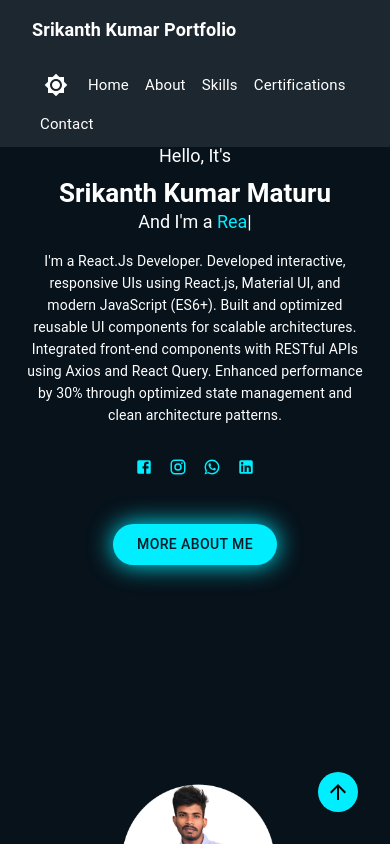
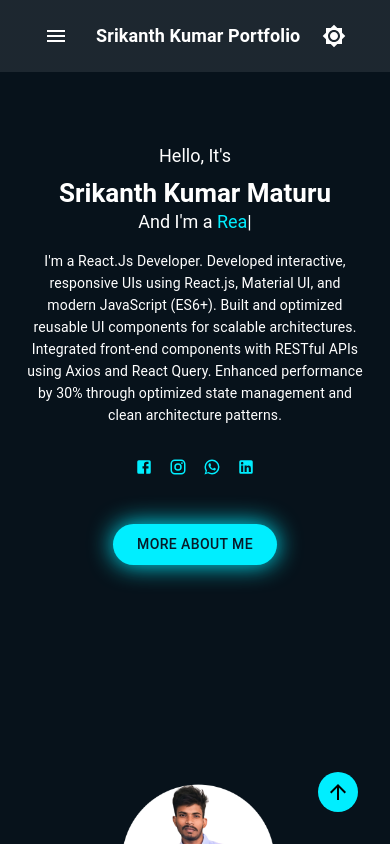
Before and after one commit to msrikr/Srikanth-Portfolio, a React (Create React App) app: page / in a window 390 px wide. Shown: the top 844 px of the page. Built offline with nearby package versions, Linux system fonts and the light colour scheme.

Commit message:
hamburger-menu

```diff
--- a/src/components/Header.js
+++ b/src/components/Header.js
@@ -1,12 +1,37 @@
-import React from "react";
-import { AppBar, Toolbar, Typography, Box, Link, IconButton, Tooltip } from "@mui/material";
+import React, { useState } from "react";
+import {
+  AppBar,
+  Toolbar,
+  Typography,
+  Box,
+  Link,
+  IconButton,
+  Tooltip,
+  Drawer,
+  List,
+  ListItem,
+  ListItemButton,
+  ListItemText
+} from "@mui/material";
 import Brightness4Icon from "@mui/icons-material/Brightness4";
 import Brightness7Icon from "@mui/icons-material/Brightness7";
+import MenuIcon from "@mui/icons-material/Menu";
+import CloseIcon from "@mui/icons-material/Close";
 
 const Header = ({ mode = "dark", toggleTheme = () => { } }) => {
   const links = ["Home", "About", "Skills", "Certifications", "Contact"];
+  const [mobileMenuOpen, setMobileMenuOpen] = useState(false);
+
+  const toggleMobileMenu = () => {
+    setMobileMenuOpen(!mobileMenuOpen);
+  };
+
+  const handleLinkClick = () => {
+    setMobileMenuOpen(false);
+  };
 
   return (
+    <>
       <AppBar
         position="fixed"
         sx={{
@@ -23,13 +48,25 @@ const Header = ({ mode = "dark", toggleTheme = () => { } }) => {
         <Toolbar
           sx={{
             display: "flex",
-          flexDirection: { xs: "column", sm: "row" },   // <-- mobile = column, desktop = row
-          alignItems: { xs: "flex-start", sm: "center" },
+            alignItems: "center",
             justifyContent: "space-between",
             width: "100%",
-          gap: { xs: 1, sm: 0 },  // spacing between lines on mobile
           }}
         >
+          {/* Hamburger Menu Icon - Mobile Only */}
+          <IconButton
+            onClick={toggleMobileMenu}
+            sx={{
+              display: { xs: "flex", md: "none" },
+              color: "#fff",
+              mr: 2
+            }}
+            aria-label="menu"
+            size="large"
+          >
+            <MenuIcon />
+          </IconButton>
+
           {/* Portfolio Name */}
           <Typography
             variant="h6"
@@ -37,25 +74,24 @@ const Header = ({ mode = "dark", toggleTheme = () => { } }) => {
               color: "#fff",
               fontWeight: 600,
               fontSize: { xs: "18px", sm: "20px" },
-            mt: { xs: 1, sm: 0 },
+              flexGrow: { xs: 1, md: 0 },
             }}
           >
             Srikanth Kumar Portfolio
           </Typography>
 
-        {/* Navigation Links */}
+          {/* Desktop Navigation Links */}
           <Box
             sx={{
-            display: "flex",
-            flexWrap: "wrap",
-            justifyContent: { xs: "flex-start", sm: "flex-end" },
+              display: { xs: "none", md: "flex" },
               alignItems: "center",
-            mt: { xs: 1, sm: 0 },
+              gap: 1,
             }}
-        ><Tooltip title={mode === "light" ? "Switch to dark" : "Switch to light"}>
+          >
+            <Tooltip title={mode === "light" ? "Switch to dark" : "Switch to light"}>
               <IconButton
                 onClick={toggleTheme}
-              sx={{ ml: { xs: 0, sm: 1 }, color: "#fff" }}
+                sx={{ color: "#fff" }}
                 aria-label="toggle theme"
                 size="large"
               >
@@ -69,9 +105,8 @@ const Header = ({ mode = "dark", toggleTheme = () => { } }) => {
                 sx={{
                   color: "#fff",
                   textDecoration: "none",
-                fontSize: { xs: "15px", sm: "18px" },
-                mx: { xs: 1, sm: 2 },
-                my: { xs: 0.5, sm: 0 },
+                  fontSize: "18px",
+                  mx: 2,
                   transition: ".3s",
                   "&:hover": { color: "#0ef" },
                 }}
@@ -80,8 +115,77 @@ const Header = ({ mode = "dark", toggleTheme = () => { } }) => {
               </Link>
             ))}
           </Box>
+
+          {/* Mobile Theme Toggle */}
+          <Tooltip title={mode === "light" ? "Switch to dark" : "Switch to light"}>
+            <IconButton
+              onClick={toggleTheme}
+              sx={{
+                display: { xs: "flex", md: "none" },
+                color: "#fff"
+              }}
+              aria-label="toggle theme"
+              size="large"
+            >
+              {mode === "light" ? <Brightness4Icon /> : <Brightness7Icon />}
+            </IconButton>
+          </Tooltip>
         </Toolbar>
       </AppBar>
+
+      {/* Mobile Drawer Menu */}
+      <Drawer
+        anchor="left"
+        open={mobileMenuOpen}
+        onClose={toggleMobileMenu}
+        sx={{
+          display: { xs: "block", md: "none" },
+          "& .MuiDrawer-paper": {
+            width: 250,
+            backgroundColor: (theme) =>
+              theme.palette.mode === "light"
+                ? theme.palette.primary.main
+                : theme.palette.background.default,
+          },
+        }}
+      >
+        <Box sx={{ p: 2, display: "flex", justifyContent: "space-between", alignItems: "center" }}>
+          <Typography variant="h6" sx={{ color: "#fff", fontWeight: 600 }}>
+            Menu
+          </Typography>
+          <IconButton onClick={toggleMobileMenu} sx={{ color: "#fff" }}>
+            <CloseIcon />
+          </IconButton>
+        </Box>
+        <List>
+          {links.map((item, index) => (
+            <ListItem key={index} disablePadding>
+              <ListItemButton
+                component="a"
+                href={`#${item.toLowerCase()}`}
+                onClick={handleLinkClick}
+                sx={{
+                  "&:hover": {
+                    backgroundColor: "rgba(14, 239, 255, 0.1)",
+                  },
+                }}
+              >
+                <ListItemText
+                  primary={item}
+                  sx={{
+                    color: "#fff",
+                    "& .MuiTypography-root": {
+                      fontSize: "18px",
+                      fontWeight: 500,
+                    },
+                  }}
+                />
+              </ListItemButton>
+            </ListItem>
+          ))}
+        </List>
+      </Drawer>
+    </>
   );
 };
 
```
Lines whose indentation alone changed are shown as unchanged.
